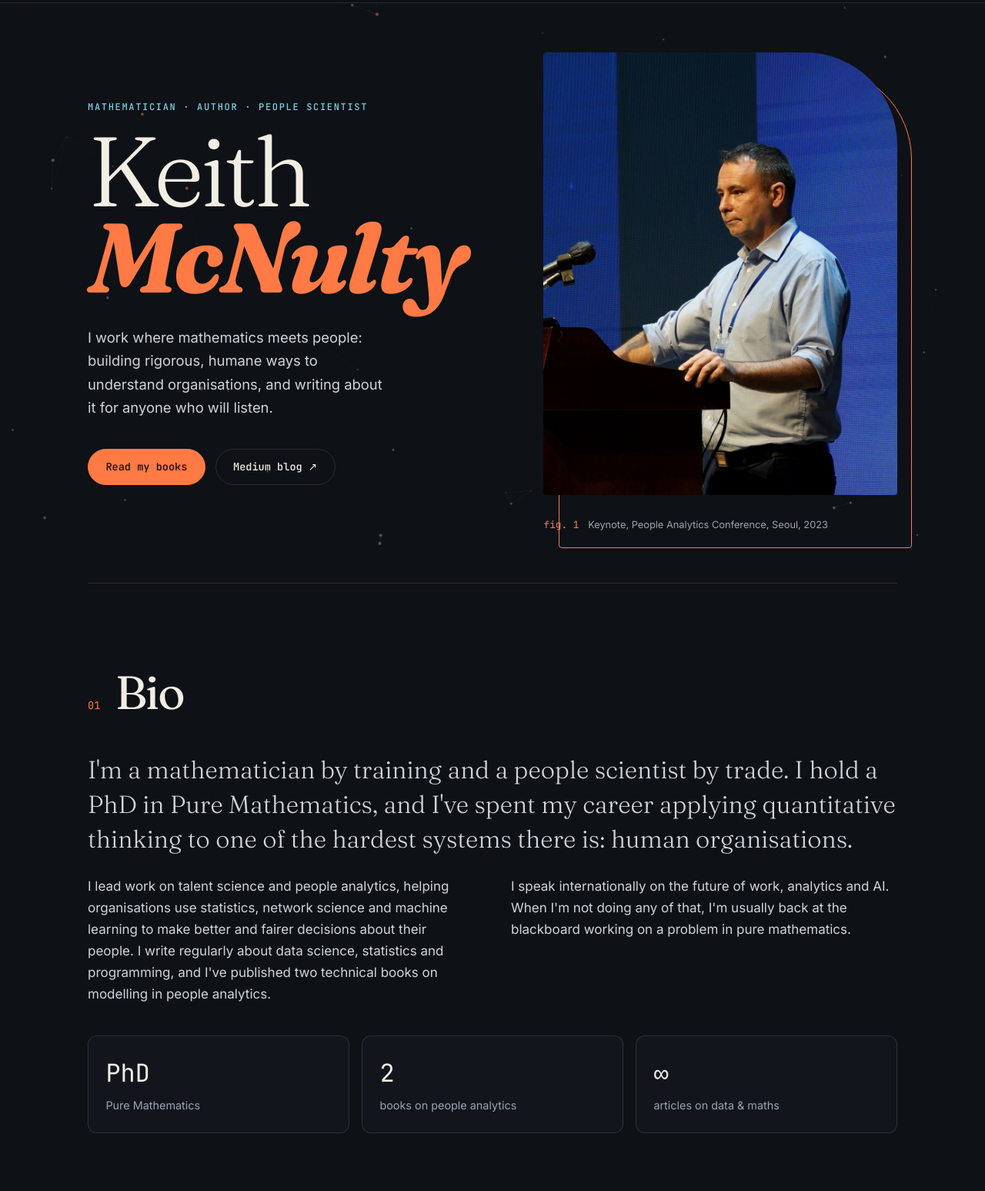
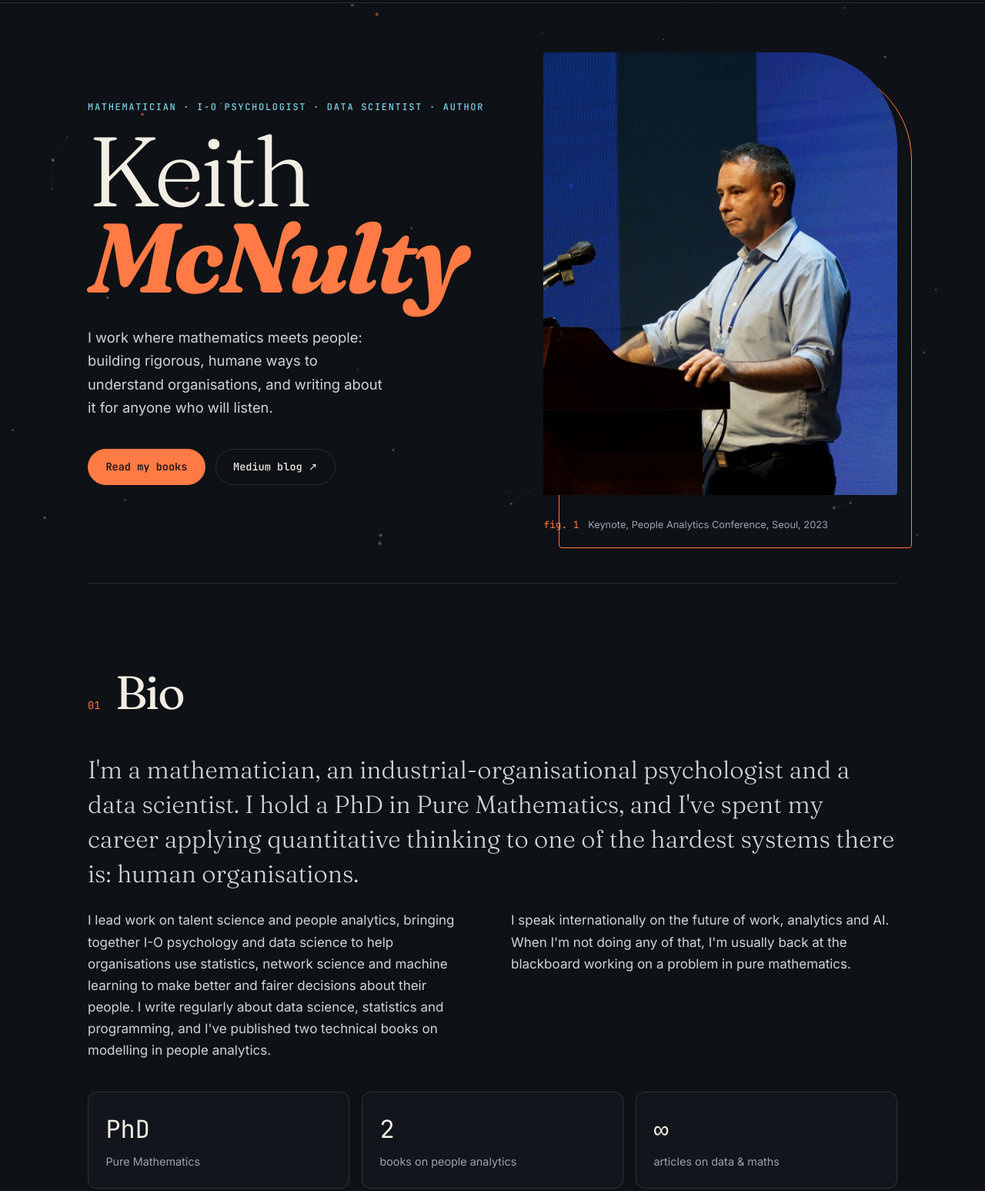
Before and after one commit to keithmcnulty/personal_website, a plain HTML site: page docs/index.html in a window 1280 px wide. Shown: the part 60-1607 px from the top of the page at 77% size. Drawn offline with Linux system fonts and the light colour scheme.

Commit message:
Describe Keith as I-O psychologist and data scientist

```diff
--- a/docs/index.html
+++ b/docs/index.html
@@ -3,8 +3,8 @@
 <head>
   <meta charset="utf-8">
   <meta name="viewport" content="width=device-width, initial-scale=1">
-  <title>Keith McNulty — Mathematician, Author, People Scientist</title>
-  <meta name="description" content="Keith McNulty: writing, books and mathematical research at the intersection of people, data and mathematics.">
+  <title>Keith McNulty — Mathematician, I-O Psychologist, Data Scientist</title>
+  <meta name="description" content="Keith McNulty: mathematician, I-O psychologist and data scientist. Writing, books and mathematical research at the intersection of people, data and mathematics.">
   <link rel="preconnect" href="https://fonts.googleapis.com">
   <link rel="preconnect" href="https://fonts.gstatic.com" crossorigin>
   <link href="https://fonts.googleapis.com/css2?family=Fraunces:ital,opsz,wght@0,9..144,300..800;1,9..144,300..800&family=Inter:wght@400;500;600&family=JetBrains+Mono:wght@400;500&display=swap" rel="stylesheet">
@@ -28,7 +28,7 @@
     <!-- HERO -->
     <section class="hero">
       <div class="hero-text">
-        <p class="eyebrow">Mathematician · Author · People Scientist</p>
+        <p class="eyebrow">Mathematician · I-O Psychologist · Data Scientist · Author</p>
         <h1>Keith<br><em>McNulty</em></h1>
         <p class="lede">I work where mathematics meets people: building rigorous, humane ways to understand organisations, and writing about it for anyone who will listen.</p>
         <div class="cta">
@@ -50,8 +50,8 @@
       </div>
       <div class="bio">
         <!-- TODO(Keith): review and personalise this bio -->
-        <p class="big">I'm a mathematician by training and a people scientist by trade. I hold a PhD in Pure Mathematics, and I've spent my career applying quantitative thinking to one of the hardest systems there is: human organisations.</p>
-        <p>I lead work on talent science and people analytics, helping organisations use statistics, network science and machine learning to make better and fairer decisions about their people. I write regularly about data science, statistics and programming, and I've published two technical books on modelling in people analytics.</p>
+        <p class="big">I'm a mathematician, an industrial-organisational psychologist and a data scientist. I hold a PhD in Pure Mathematics, and I've spent my career applying quantitative thinking to one of the hardest systems there is: human organisations.</p>
+        <p>I lead work on talent science and people analytics, bringing together I-O psychology and data science to help organisations use statistics, network science and machine learning to make better and fairer decisions about their people. I write regularly about data science, statistics and programming, and I've published two technical books on modelling in people analytics.</p>
         <p>I speak internationally on the future of work, analytics and AI. When I'm not doing any of that, I'm usually back at the blackboard working on a problem in pure mathematics.</p>
         <ul class="facts">
           <li><span class="mono">PhD</span> Pure Mathematics</li>
```
